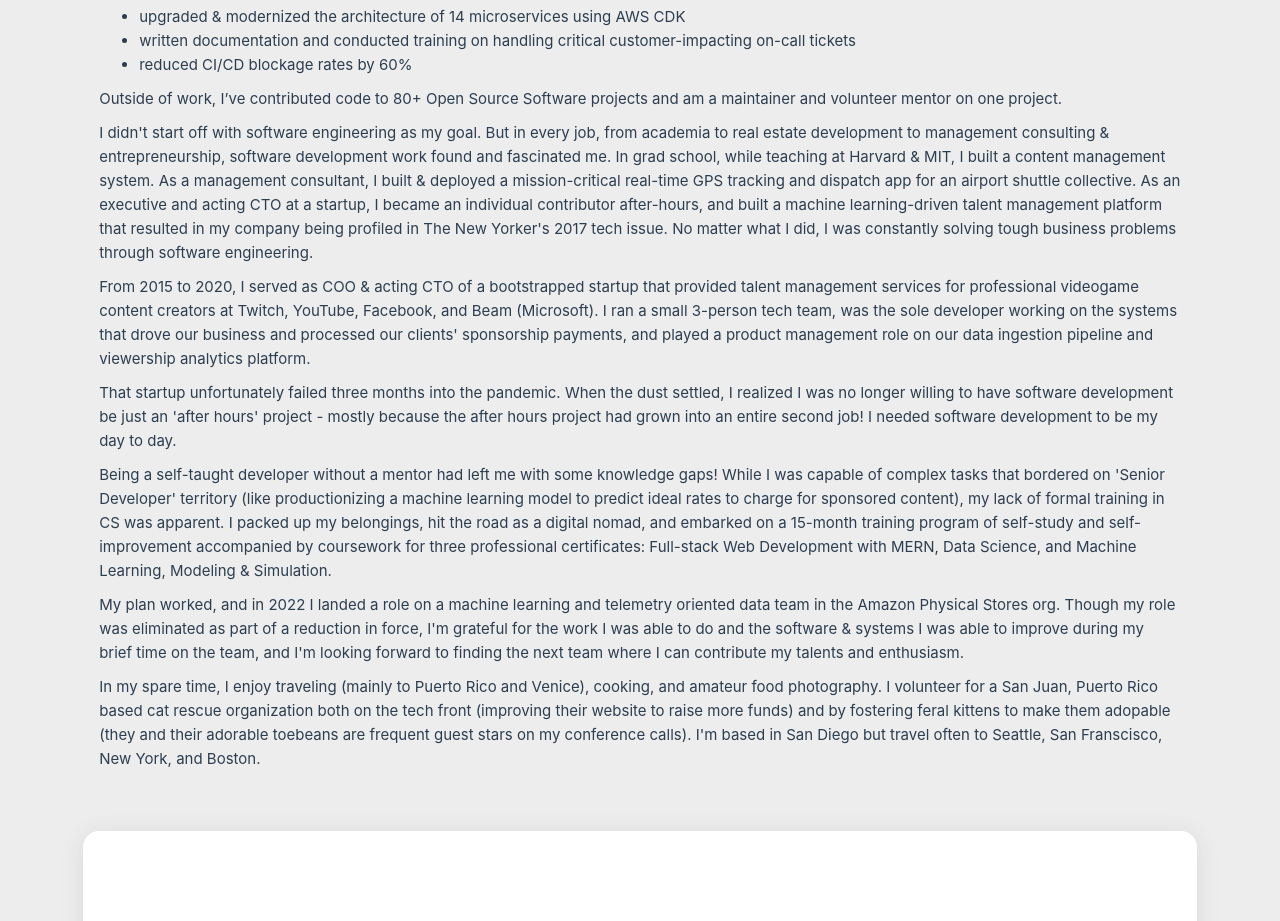
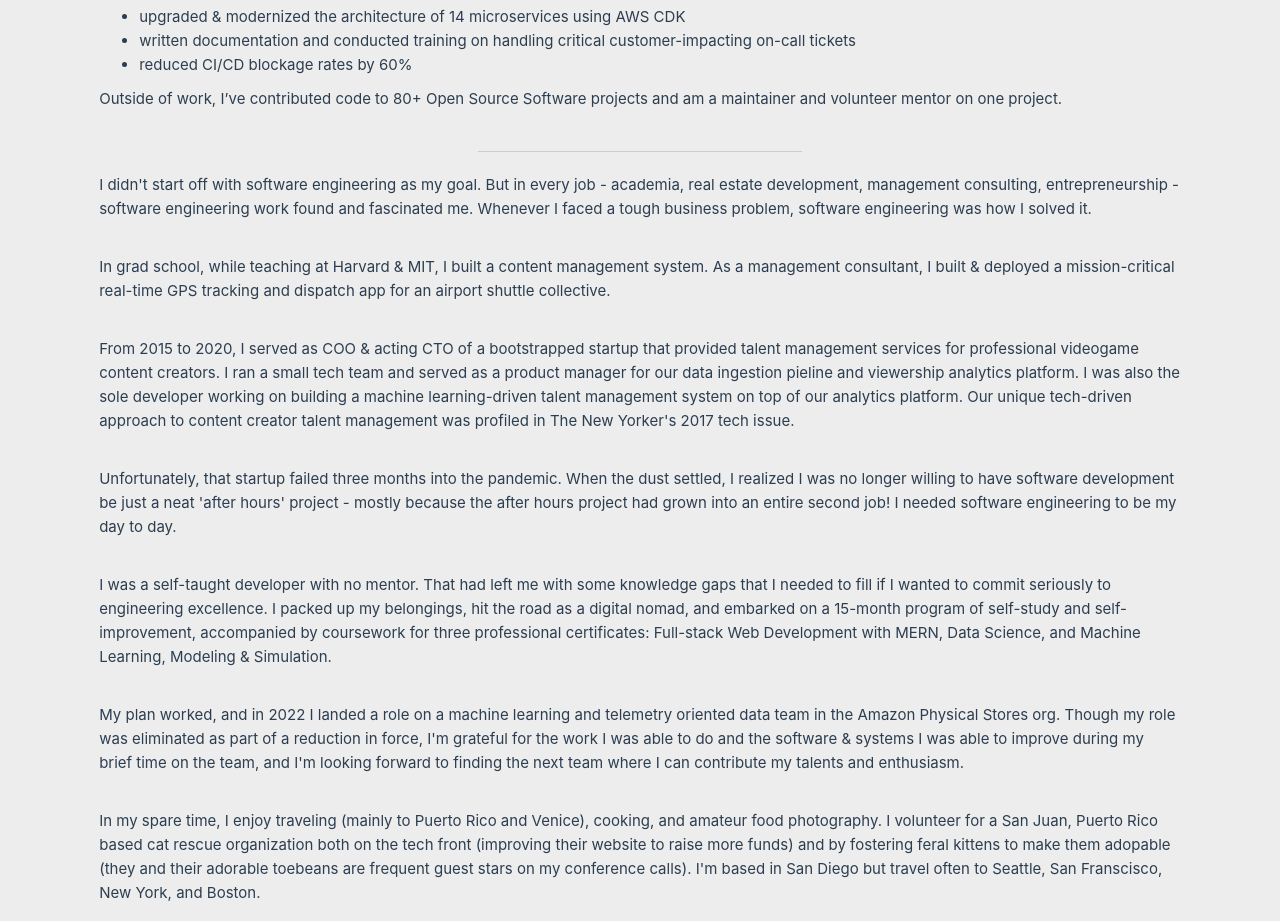
Before and after one commit to jayeclark/jayclark.github.io, a Vue app: page /about in a window 1280 px wide. Shown: the part 1043-1964 px from the top of the page. Built offline with nearby package versions, Linux system fonts and the light colour scheme.

Commit message:
Additional improvements to about section

```diff
--- a/src/views/AboutView.vue
+++ b/src/views/AboutView.vue
@@ -69,47 +69,51 @@ export default {
         Outside of work, I’ve contributed code to 80+ Open Source Software
         projects and am a maintainer and volunteer mentor on one project.
       </p>
+      <hr />
       <p>
         I didn't start off with software engineering as my goal. But in every
-        job, from academia to real estate development to management consulting &
-        entrepreneurship, software development work found and fascinated me. In
-        grad school, while teaching at Harvard & MIT, I built a content
+        job - academia, real estate development, management consulting,
+        entrepreneurship - software engineering work found and fascinated me.
+        Whenever I faced a tough business problem, software engineering was how
+        I solved it.
+      </p>
+      <br />
+      <p>
+        In grad school, while teaching at Harvard & MIT, I built a content
         management system. As a management consultant, I built & deployed a
         mission-critical real-time GPS tracking and dispatch app for an airport
-        shuttle collective. As an executive and acting CTO at a startup, I
-        became an individual contributor after-hours, and built a machine
-        learning-driven talent management platform that resulted in my company
-        being profiled in The New Yorker's 2017 tech issue. No matter what I
-        did, I was constantly solving tough business problems through software
-        engineering.
+        shuttle collective.
       </p>
+      <br />
       <p>
         From 2015 to 2020, I served as COO & acting CTO of a bootstrapped
         startup that provided talent management services for professional
-        videogame content creators at Twitch, YouTube, Facebook, and Beam
-        (Microsoft). I ran a small 3-person tech team, was the sole developer
-        working on the systems that drove our business and processed our
-        clients' sponsorship payments, and played a product management role on
-        our data ingestion pipeline and viewership analytics platform.
+        videogame content creators. I ran a small tech team and served as a
+        product manager for our data ingestion pieline and viewership analytics
+        platform. I was also the sole developer working on building a machine
+        learning-driven talent management system on top of our analytics
+        platform. Our unique tech-driven approach to content creator talent
+        management was profiled in The New Yorker's 2017 tech issue.
       </p>
+      <br />
       <p>
-        That startup unfortunately failed three months into the pandemic. When
+        Unfortunately, that startup failed three months into the pandemic. When
         the dust settled, I realized I was no longer willing to have software
-        development be just an 'after hours' project - mostly because the after
-        hours project had grown into an entire second job! I needed software
-        development to be my day to day.
+        development be just a neat 'after hours' project - mostly because the
+        after hours project had grown into an entire second job! I needed
+        software engineering to be my day to day.
       </p>
+      <br />
       <p>
-        Being a self-taught developer without a mentor had left me with some
-        knowledge gaps! While I was capable of complex tasks that bordered on
-        'Senior Developer' territory (like productionizing a machine learning
-        model to predict ideal rates to charge for sponsored content), my lack
-        of formal training in CS was apparent. I packed up my belongings, hit
-        the road as a digital nomad, and embarked on a 15-month training program
-        of self-study and self-improvement accompanied by coursework for three
-        professional certificates: Full-stack Web Development with MERN, Data
-        Science, and Machine Learning, Modeling & Simulation.
+        I was a self-taught developer with no mentor. That had left me with some
+        knowledge gaps that I needed to fill if I wanted to commit seriously to
+        engineering excellence. I packed up my belongings, hit the road as a
+        digital nomad, and embarked on a 15-month program of self-study and
+        self-improvement, accompanied by coursework for three professional
+        certificates: Full-stack Web Development with MERN, Data Science, and
+        Machine Learning, Modeling & Simulation.
       </p>
+      <br />
       <p>
         My plan worked, and in 2022 I landed a role on a machine learning and
         telemetry oriented data team in the Amazon Physical Stores org. Though
@@ -118,6 +122,7 @@ export default {
         improve during my brief time on the team, and I'm looking forward to
         finding the next team where I can contribute my talents and enthusiasm.
       </p>
+      <br />
       <p>
         In my spare time, I enjoy traveling (mainly to Puerto Rico and Venice),
         cooking, and amateur food photography. I volunteer for a San Juan,
```
